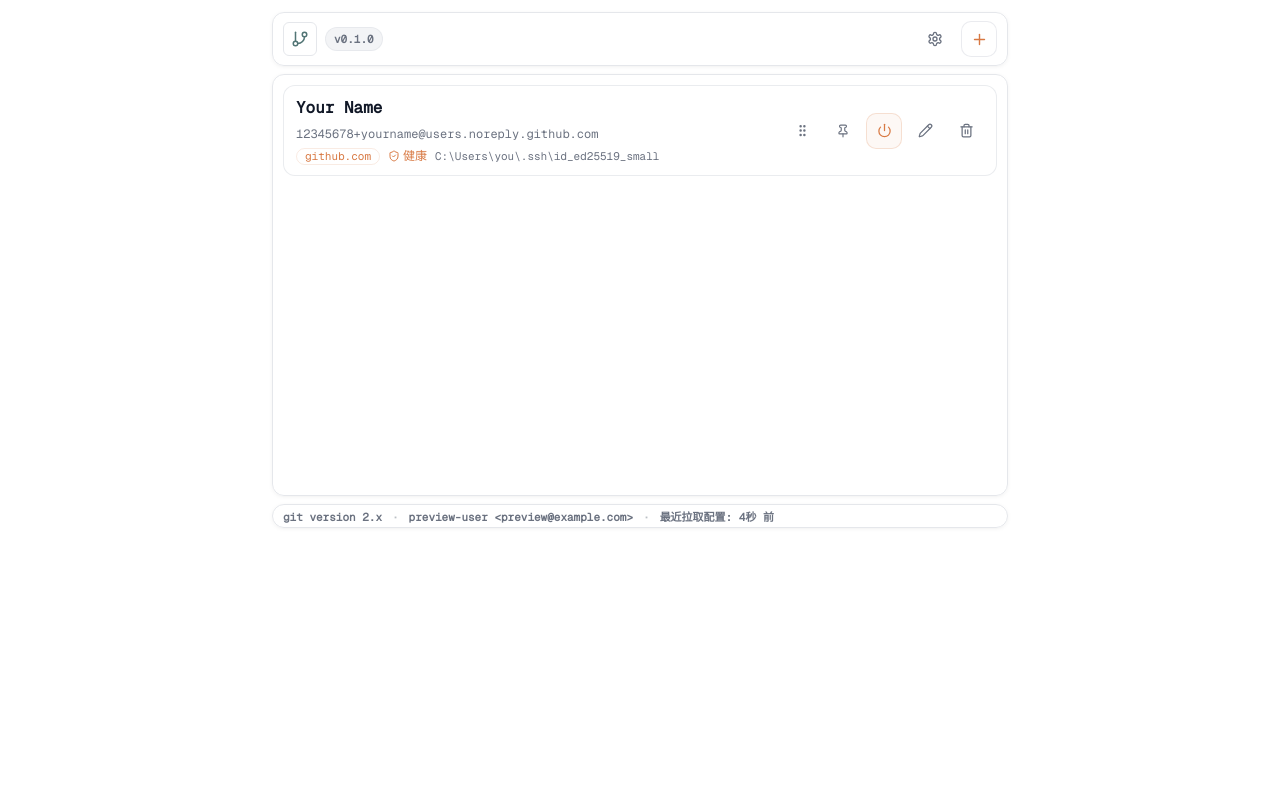
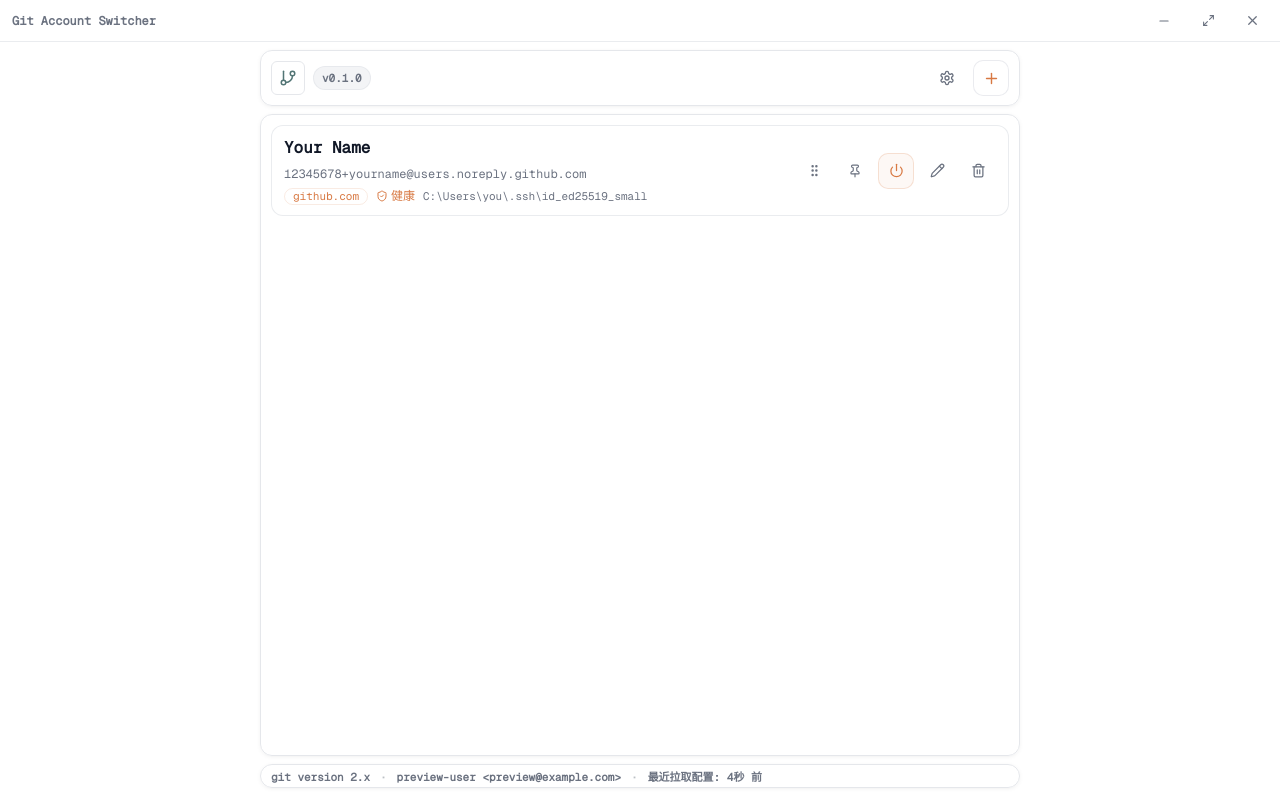
Before and after one commit to chushi-chef/git-account-switcher, a React (Vite) app: page / in a window 1280 px wide. Built offline with nearby package versions, Linux system fonts and the light colour scheme.

Commit message:
feat: add custom window titlebar

```diff
--- a/src/App.tsx
+++ b/src/App.tsx
@@ -19,6 +19,7 @@ import { CSS } from "@dnd-kit/utilities";
 import { open, save as saveDialog } from "@tauri-apps/plugin-dialog";
 import { relaunch } from "@tauri-apps/plugin-process";
 import { check, type DownloadEvent, type Update } from "@tauri-apps/plugin-updater";
+import { getCurrentWindow } from "@tauri-apps/api/window";
 import {
   ArrowLeft,
   AlertTriangle,
@@ -26,6 +27,9 @@ import {
   FolderOpen,
   GitBranch,
   GripVertical,
+  Maximize2,
+  Minimize2,
+  Minus,
   Pencil,
   Pin,
   Plus,
@@ -35,8 +39,9 @@ import {
   ShieldCheck,
   Trash2,
   Upload,
+  X,
 } from "lucide-react";
-import { type CSSProperties, FormEvent, useEffect, useRef, useState } from "react";
+import { type CSSProperties, FormEvent, type MouseEvent, useEffect, useRef, useState } from "react";
 import { Badge } from "./components/ui/badge";
 import { Button } from "./components/ui/button";
 import { Card, CardContent } from "./components/ui/card";
@@ -114,6 +119,10 @@ const messages = {
     accounts: "账号",
     activeAccount: "当前账号",
     dragToReorder: "拖拽排序",
+    minimizeWindow: "最小化",
+    maximizeWindow: "最大化",
+    restoreWindow: "还原窗口",
+    closeWindow: "关闭",
     editInfo: "修改信息",
     deleteAccount: "删除账号",
     deleteDescription: "将从本地列表删除",
@@ -190,6 +199,10 @@ const messages = {
     accounts: "Accounts",
     activeAccount: "Current account",
     dragToReorder: "Drag to reorder",
+    minimizeWindow: "Minimize",
+    maximizeWindow: "Maximize",
+    restoreWindow: "Restore",
+    closeWindow: "Close",
     editInfo: "Edit info",
     deleteAccount: "Delete Account",
     deleteDescription: "Remove from the local account list",
@@ -481,6 +494,13 @@ function SortableProfileRow({
   );
 }
 
+function getAppWindow() {
+  if (!("__TAURI_INTERNALS__" in window)) {
+    return null;
+  }
+  return getCurrentWindow();
+}
+
 function App() {
   const [status, setStatus] = useState<AppStatus | null>(null);
   const [profiles, setProfiles] = useState<Profile[]>([]);
@@ -496,6 +516,7 @@ function App() {
   const [busyProfile, setBusyProfile] = useState("");
   const [activePage, setActivePage] = useState<AppPage>("accounts");
   const [draggingProfileName, setDraggingProfileName] = useState<string | null>(null);
+  const [windowMaximized, setWindowMaximized] = useState(false);
   const [settings, setSettings] = useState<AppSettings>(defaultSettings);
   const [draftSettings, setDraftSettings] = useState<AppSettings>(defaultSettings);
   const latestSettingsRef = useRef<AppSettings>(defaultSettings);
@@ -573,6 +594,60 @@ function App() {
   useEffect(() => {
     profilesRef.current = profiles;
   }, [profiles]);
+
+  useEffect(() => {
+    const appWindow = getAppWindow();
+    if (!appWindow) {
+      return;
+    }
+
+    let disposed = false;
+    const syncMaximized = () => {
+      appWindow
+        .isMaximized()
+        .then((maximized) => {
+          if (!disposed) {
+            setWindowMaximized(maximized);
+          }
+        })
+        .catch(() => undefined);
+    };
+
+    syncMaximized();
+    const unlisten = appWindow.onResized(syncMaximized);
+    return () => {
+      disposed = true;
+      unlisten.then((dispose) => dispose()).catch(() => undefined);
+    };
+  }, []);
+
+  function startWindowDrag(event: MouseEvent<HTMLElement>) {
+    if (event.button !== 0 || event.detail > 1) {
+      return;
+    }
+    getAppWindow()?.startDragging().catch(() => undefined);
+  }
+
+  async function toggleWindowMaximize() {
+    const appWindow = getAppWindow();
+    if (!appWindow) {
+      return;
+    }
+
+    await appWindow.toggleMaximize().catch(() => undefined);
+    appWindow
+      .isMaximized()
+      .then(setWindowMaximized)
+      .catch(() => undefined);
+  }
+
+  function minimizeWindow() {
+    getAppWindow()?.minimize().catch(() => undefined);
+  }
+
+  function closeWindow() {
+    getAppWindow()?.close().catch(() => undefined);
+  }
 
   function openAddModal() {
     setEditingProfile(null);
@@ -930,6 +1005,27 @@ function App() {
 
   return (
     <main className="appShell accountsOnly">
+      <div className="windowTitleBar">
+        <div className="titleDragSurface" onMouseDown={startWindowDrag} onDoubleClick={toggleWindowMaximize}>
+          <span className="windowTitleText">Git Account Switcher</span>
+        </div>
+        <div className="windowControls" aria-label="Window controls">
+          <button className="windowControl" type="button" onClick={minimizeWindow} title={text.minimizeWindow}>
+            <Minus size={14} />
+          </button>
+          <button
+            className="windowControl"
+            type="button"
+            onClick={toggleWindowMaximize}
+            title={windowMaximized ? text.restoreWindow : text.maximizeWindow}
+          >
+            {windowMaximized ? <Minimize2 size={13} /> : <Maximize2 size={13} />}
+          </button>
+          <button className="windowControl close" type="button" onClick={closeWindow} title={text.closeWindow}>
+            <X size={15} />
+          </button>
+        </div>
+      </div>
       <Card className="headLine">
         <CardContent className="headLineContent">
           <div className="brandCluster">
--- a/src/styles.css
+++ b/src/styles.css
@@ -324,7 +324,7 @@ body,
 
 body {
   margin: 0;
-  min-width: 620px;
+  min-width: 750px;
   background: var(--background);
   color: var(--ink);
   font-family: var(--font-sans);
@@ -374,13 +374,81 @@ input {
 .appShell.accountsOnly {
   position: relative;
   display: grid;
-  grid-template-rows: 54px 1fr 24px;
+  grid-template-rows: 42px 56px minmax(0, 1fr) 24px;
   gap: 8px;
-  width: min(100vw, 760px);
-  height: min(100dvh, 540px);
-  min-height: 460px;
+  width: 100vw;
+  height: 100dvh;
+  min-width: 750px;
+  min-height: 560px;
   margin: 0 auto;
-  padding: 12px;
+  padding: 0 12px 12px;
+}
+
+.windowTitleBar {
+  position: relative;
+  z-index: 2;
+  display: grid;
+  grid-template-columns: minmax(0, 1fr) auto;
+  align-items: center;
+  height: 42px;
+  margin: 0 -12px;
+  border-bottom: 1px solid var(--line-soft);
+  background: color-mix(in oklch, var(--paper) 88%, var(--background) 12%);
+  box-shadow: var(--inner-highlight);
+  user-select: none;
+  -webkit-user-select: none;
+  backdrop-filter: blur(18px) saturate(1.02);
+}
+
+.titleDragSurface {
+  display: flex;
+  min-width: 0;
+  height: 100%;
+  align-items: center;
+  padding: 0 12px;
+}
+
+.windowTitleText {
+  overflow: hidden;
+  color: var(--muted-ink);
+  font-size: 12px;
+  font-weight: 650;
+  letter-spacing: 0;
+  text-overflow: ellipsis;
+  white-space: nowrap;
+}
+
+.windowControls {
+  display: flex;
+  height: 100%;
+  align-items: center;
+  gap: 2px;
+  padding: 0 7px;
+}
+
+.windowControl {
+  display: grid;
+  place-items: center;
+  width: 42px;
+  height: 30px;
+  border: 0;
+  border-radius: 7px;
+  background: transparent;
+  color: var(--muted-ink);
+  cursor: default;
+  transition:
+    background-color 120ms ease-out,
+    color 120ms ease-out;
+}
+
+.windowControl:hover {
+  background: var(--paper-subtle);
+  color: var(--ink);
+}
+
+.windowControl.close:hover {
+  background: var(--destructive);
+  color: var(--destructive-foreground);
 }
 
 .headLine,
@@ -389,6 +457,8 @@ input {
 .statusBar {
   position: relative;
   z-index: 1;
+  justify-self: center;
+  width: min(100%, 760px);
   border-color: var(--line);
   background: var(--paper);
   box-shadow: var(--shadow-soft), var(--inner-highlight);
```
Also changed, not shown: src-tauri/capabilities/default.json (+9 -1 lines), src-tauri/tauri.conf.json (+5 -3 lines).
